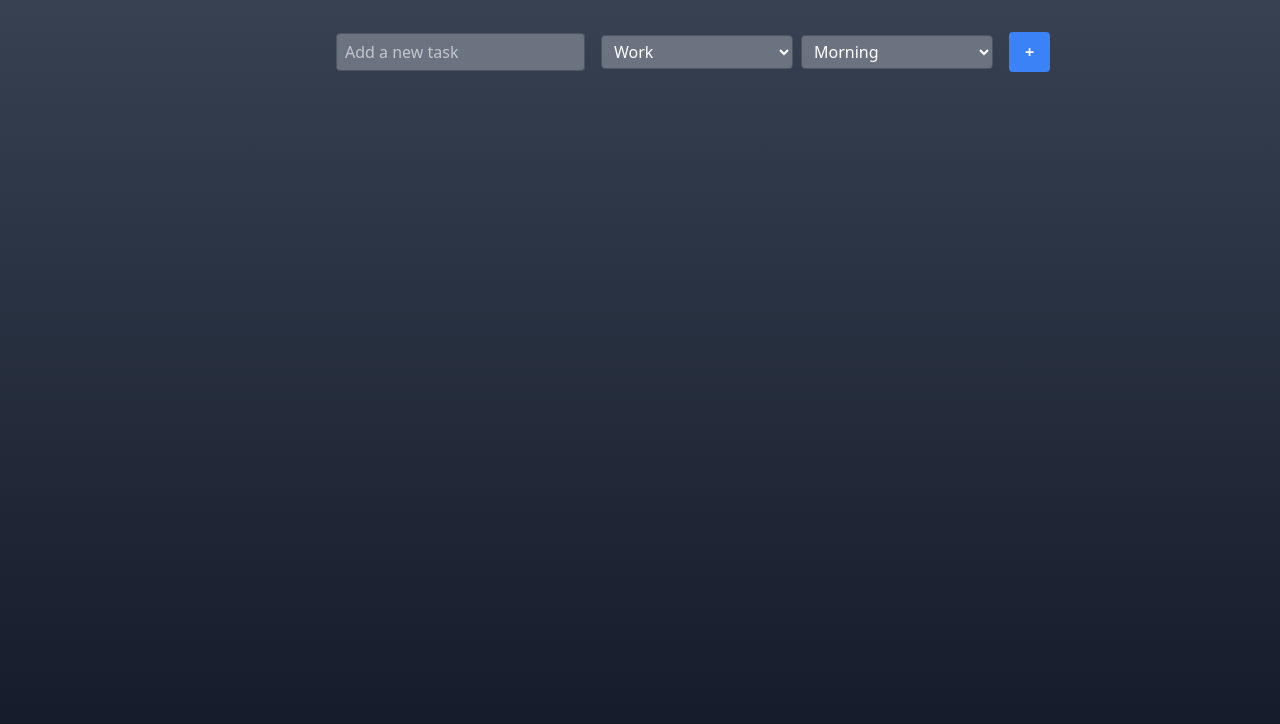
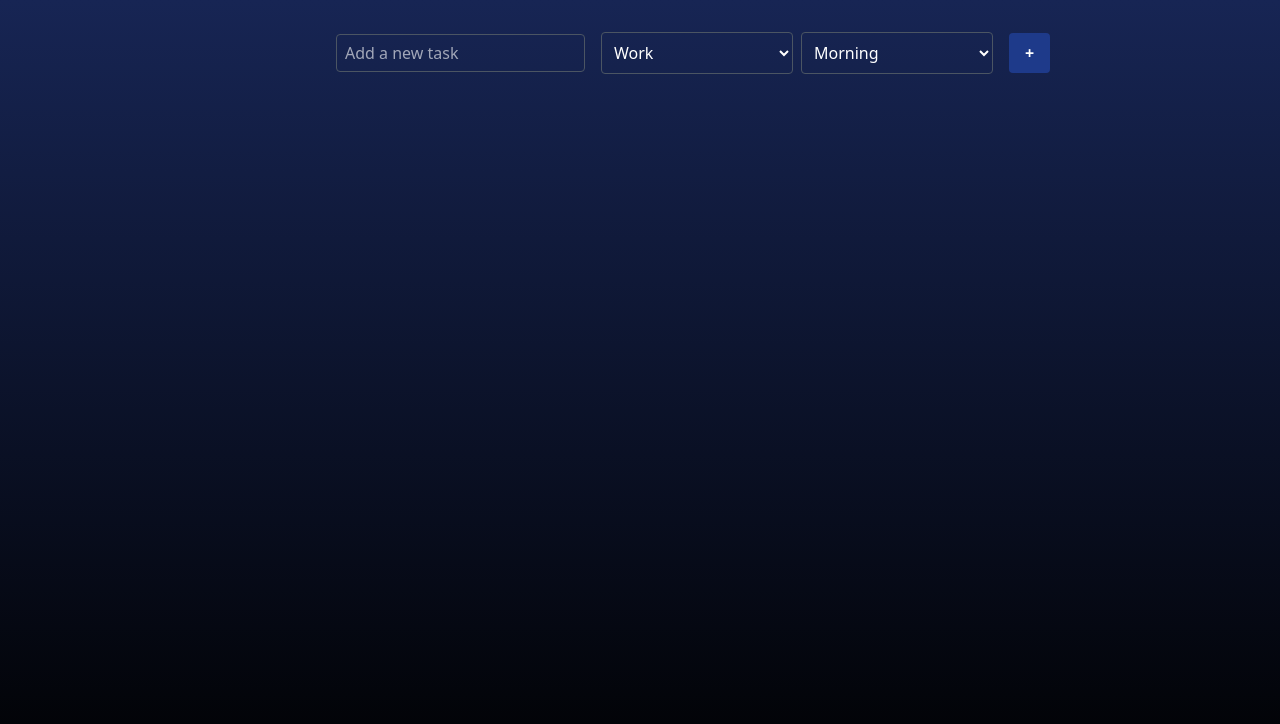
Before and after one commit to LivingtonMerello98/React---TodoList, a React (Vite) app: page / in a window 1280 px wide. Shown: the top 724 px of the page. Built offline with nearby package versions, Linux system fonts and the light colour scheme.

Commit message:
[UPD} colors and layout blue

```diff
--- a/src/App.jsx
+++ b/src/App.jsx
@@ -6,7 +6,8 @@ import List from './components/List';
 function App() {
   return (
     <TaskProvider>
-      <div className="flex justify-center items-center bg-gradient-to-b from-gray-700 to-gray-900">
+      <div className="flex justify-center items-center bg-gradient-to-b from-blue-950 to-black
+">
         <main className="p-4 mx-4 container w-full md:w-6/12">
           <AddTask />
           <List />
@@ -15,4 +16,5 @@ function App() {
     </TaskProvider>
   );
 }
+
 export default App;
--- a/src/components/AddTask.jsx
+++ b/src/components/AddTask.jsx
@@ -23,24 +23,24 @@ function AddTask() {
                 type="text"
                 value={task}
                 onChange={(e) => setTask(e.target.value)}
-                className="w-full md:w-auto flex-1 py-2 px-2 border rounded bg-gray-500 input-class text-sm"
+                className="w-full md:w-auto flex-1 py-2 px-2 border border-white rounded input-class text-sm"
                 placeholder="Add a new task"
             />
             <div className="flex flex-col sm:flex-row gap-2 w-full md:w-auto">
                 <select
                     value={category}
                     onChange={(e) => setCategory(e.target.value)}
-                    className="select py-1 px-2 border rounded text-white w-full sm:w-48"
+                    className="select py-2 px-2 border rounded text-white w-full sm:w-48"
                 >
                     <option value="work">Work</option>
                     <option value="fun">Fun</option>
-                    <option value="gym">Gym</option>
+                    <option value="personal">Personal</option>
                 </select>
 
                 <select
                     value={time}
                     onChange={(e) => setTime(e.target.value)}
-                    className="select py-1 px-2 border rounded text-white w-full sm:w-48"
+                    className="select py-2 px-2 border rounded text-white w-full sm:w-48"
                 >
                     <option value="morning">Morning</option>
                     <option value="afternoon">Afternoon</option>
@@ -48,7 +48,7 @@ function AddTask() {
                 </select>
             </div>
 
-            <button type="submit" className="w-full md:w-auto bg-blue-500 hover:bg-blue-600 text-white px-4 py-2 rounded text-l mt-4 sm:mt-0 font-bold">
+            <button type="submit" className="w-full md:w-auto bg-blue-900 hover:bg-blue-700 text-white px-4 py-2 rounded text-l mt-4 sm:mt-0 font-bold">
                 +
             </button>
         </form>
--- a/src/components/List.jsx
+++ b/src/components/List.jsx
@@ -6,13 +6,14 @@ function List() {
     const { tasks, removeTask } = useTaskContext();
 
     return (
-        <div className="mt-4 scroll-container">
+        <div className="mt-4 scroll-container rounded-md ">
             <ul>
                 {tasks.map((task, index) => (
                     <ToDoItem key={index} task={task} onRemove={() => removeTask(index)} />
                 ))}
             </ul>
         </div>
+
     );
 }
 export default List;
--- a/src/components/ToDoItem.jsx
+++ b/src/components/ToDoItem.jsx
@@ -5,11 +5,11 @@ function ToDoItem({ task, onRemove }) {
     const getCategoryColor = (category) => {
         switch (category) {
             case 'work':
-                return 'bg-indigo-700';
+                return 'bg-sky-600';  // Cambiato in blu
             case 'fun':
-                return 'bg-gray-500';
+                return 'bg-teal-600'; // Cambiato in teal
             case 'gym':
-                return 'bg-teal-600';
+                return 'bg-teal-500'; // Cambiato in teal
             default:
                 return 'bg-gray-600';
         }
@@ -29,22 +29,27 @@ function ToDoItem({ task, onRemove }) {
     };
 
     return (
-        <li className={`flex justify-between items-center p-2 text-white rounded mb-2 bg-gray-700`}>
-            <div>
-                <span className="text-sm">{task.task}</span>
-                <span className={`text-xs ml-2 ${getCategoryColor(task.category)} text-white rounded px-2 py-1`}>
+        <li className={`flex justify-between items-center p-2 text-white rounded mb-2 bg-indigo-950 bg-gradient-to-r from-indigo-900 to-teal-900`}>
+            <div className='flex w-full'>
+                <div className='item-field'>
+                    <p className="text-sm text-white text-bold">{task.task}</p>
+                </div>
+
+                <div className='flex items-center button-field '>
+                    <span className={`text-xs ml-2 ${getCategoryColor(task.category)} text-white rounded px-2 py-1 w-label text-center`}>
                         {task.category}
                     </span>
-                <span className={`text-xs ml-2 ${getTimeColor(task.time)} text-white rounded px-2 py-1`}>
+                    <span className={`text-xs ml-2 ${getTimeColor(task.time)} text-white rounded px-2 py-1 w-label`}>
                         {task.time}
                     </span>
-            </div>
                     <button
                         onClick={onRemove}
-                className="bg-red-500 hover:bg-red-600 text-white px-2 py-1 rounded"
+                        className="bg-red-500 hover:bg-red-600 text-white px-2 py-1 rounded fit-content mx-2"
                     >
                         -
                     </button>
+                </div>
+            </div>
         </li>
     );
 }
--- a/src/index.css
+++ b/src/index.css
@@ -13,14 +13,14 @@ main {
 
 input.input-class {
     color: white;
-    background-color: #6B7280;
+    background-color: #6b728000;
     border-color: #4B5563;
 }
 
 input.input-class:focus {
     outline: none;
     border-color: #3B82F6;
-    background-color: #4B5563;
+    background-color: #4b556300;
 }
 
 input.input-class::placeholder {
@@ -30,14 +30,14 @@ input.input-class::placeholder {
 /* Stili per select */
 .select {
     color: white;
-    background-color: #6B7280;
+    background-color: #6b728000;
     border-color: #4B5563;
 }
 
 .select:focus {
     outline: none;
     border-color: #3B82F6;
-    background-color: #4B5563;
+    background-color: #131E44;
 }
 
 
@@ -52,6 +52,23 @@ input.input-class::placeholder {
 
 .scroll-container {
     scrollbar-width: none;
+}
+
+.item-field {
+    width: 100%;
+}
+
+.button-field {
+    width: 100%;
+}
+
+.w-label {
+    width: 60px;
+    height: fit-content;
+}
+
+.fit-content {
+    height: fit-content;
 }
 
 /* index.css */
```
Lines whose indentation alone changed are shown as unchanged.
